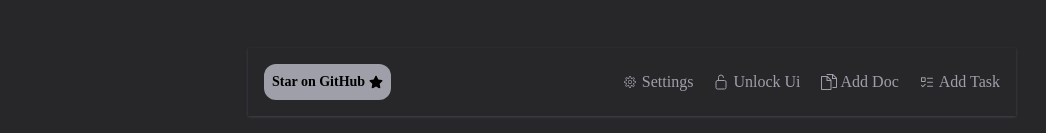
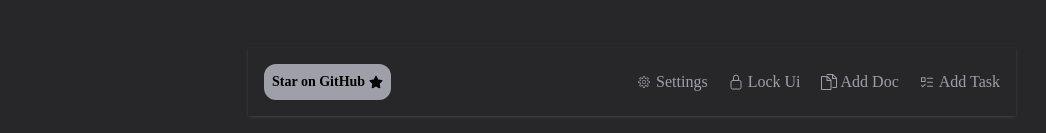
Before and after one commit to muazimmaqbool/mydocs, a React (Vite) app: page / in a window 1280 px wide. Shown: the part 664-797 px from the top of the page, without its empty margins (8-1054 px from the left). Built offline with nearby package versions, Linux system fonts and the light colour scheme.

Commit message:
drag fix

```diff
--- a/src/App.jsx
+++ b/src/App.jsx
@@ -7,7 +7,7 @@ import Footer from "./Components/Footer";
 
 //called from main.jsx
 const App = () => {
-  const [isDrag, setisDrag] = useState(false);
+  const [isDrag, setisDrag] = useState(true);
   return (
     <div className="relative w-full h-screen bg-zinc-800">
       {/* h-screen: height will be size of screen */}
```
